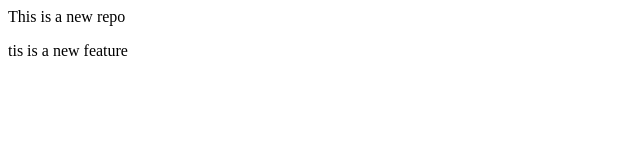
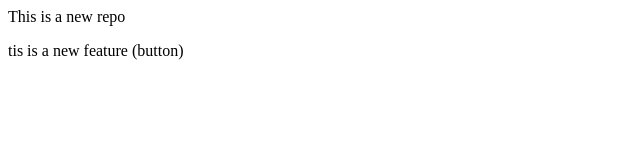
Before and after one commit to pradyut772/localRepo, a plain HTML site: page index.html in a window 1280 px wide. Shown: the full height of the page, 0-640 px from the left. Drawn offline with Linux system fonts and the light colour scheme.

```diff
--- a/index.html
+++ b/index.html
@@ -1,2 +1,2 @@
 <p> This is  a new repo</p>
-<p>tis is  a new feature</p>
+<p>tis is  a new feature (button)</p>
```
